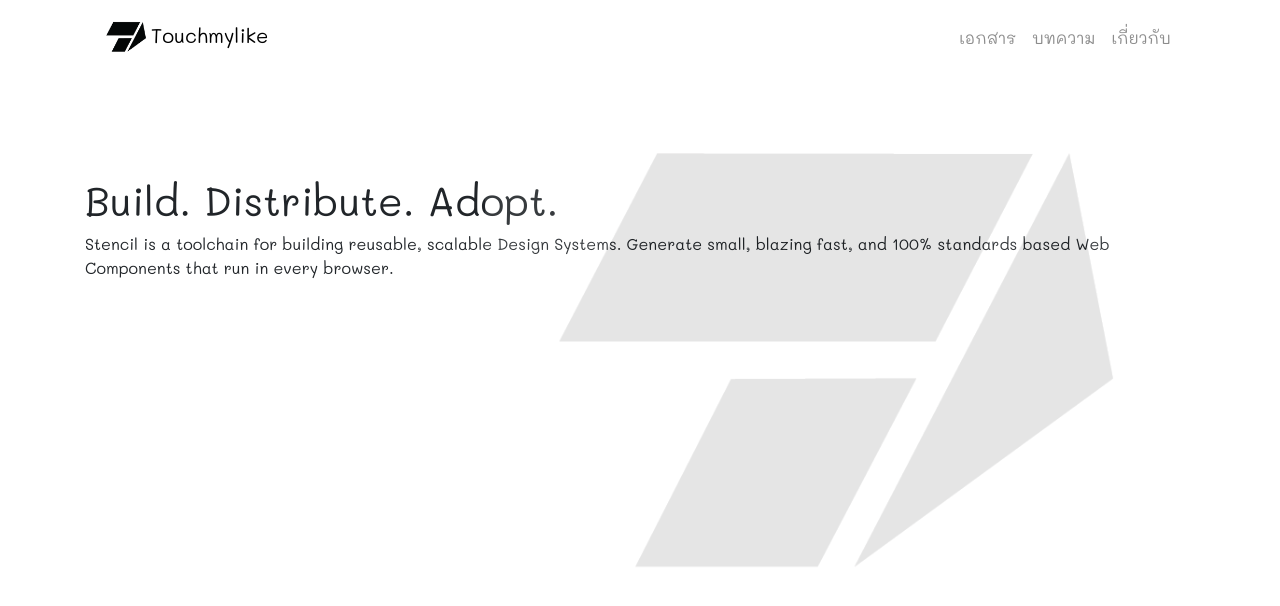
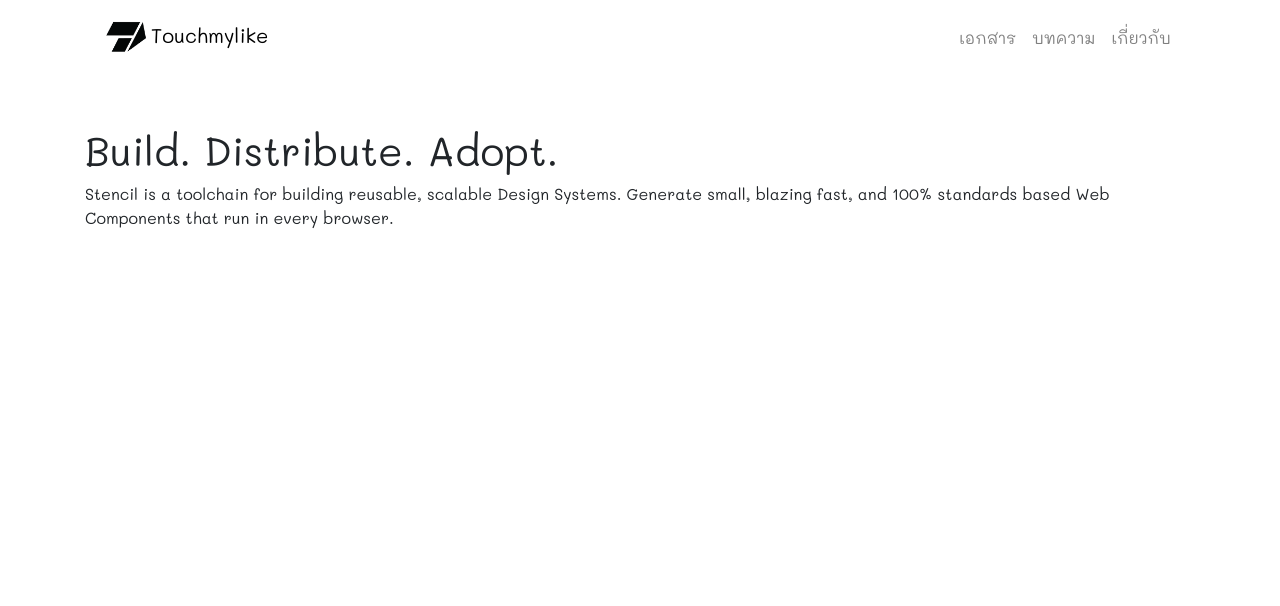
Before and after one commit to touchmylike2019/Touchmylike-Landing, a React (Create React App) app: page / in a window 1280 px wide. Shown: the top 606 px of the page. Built offline with nearby package versions, Linux system fonts and the light colour scheme.

Commit message:
test pwa

```diff
--- a/src/index.css
+++ b/src/index.css
@@ -11,14 +11,11 @@
   font-size: .8em;
 }
 
-.main {
-  position: absolute;
-  margin-top: -150px;
-  width: 700px;
-  margin-left: 400px;
-  opacity: .1;
+.layer{
+  margin-top: 50px;
 }
-
-.layer{
-  margin-top: 100px;
+@media (max-width: 400px) {
+  .layer {
+    text-align: center;
+  }
 }
--- a/src/pages/home.js
+++ b/src/pages/home.js
@@ -8,7 +8,6 @@ export default () => {
         <Fragment>
             <Header />
             <Container>
-                <img src={logo} className="main" />
                 <div className="layer">
                     <h1>Build. Distribute. Adopt.</h1>
                     <p>
```
